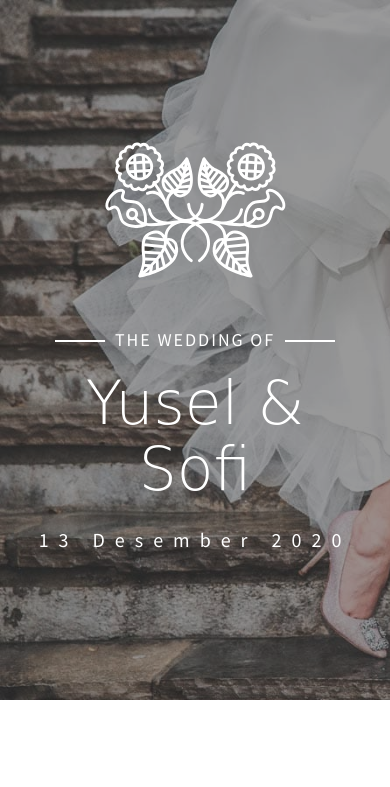
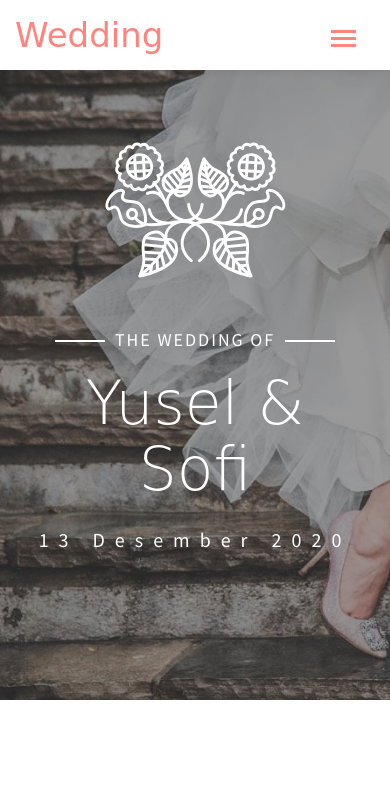
Before and after one commit to yuselsofi/yuselsofi.github.io, a plain HTML site: page index.html in a window 390 px wide. Shown: the top 787 px of the page. Drawn offline with Linux system fonts and the light colour scheme; files whose address does not match are found by name; a web font is replaced by a local one.

Commit message:
Update index.html

```diff
--- a/index.html
+++ b/index.html
@@ -73,13 +73,14 @@
 </head>
 
 <body>
-	<!-- <header role="banner" id="qbootstrap-header"> -->
-	<!-- <div class="container"> -->
+	<header role="banner" id="qbootstrap-header">
+		<div class="container">
 			<!-- <div class="row"> -->
-	<!-- <nav class="navbar navbar-default">
-	        <div class="navbar-header"> -->
+			<nav class="navbar navbar-default">
+				<div class="navbar-header">
 					<!-- Mobile Toggle Menu Button -->
-	<!-- <a href="#" class="js-qbootstrap-nav-toggle qbootstrap-nav-toggle" data-toggle="collapse" data-target="#navbar" aria-expanded="false" aria-controls="navbar"><i></i></a>
+					<a href="#" class="js-qbootstrap-nav-toggle qbootstrap-nav-toggle" data-toggle="collapse"
+						data-target="#navbar" aria-expanded="false" aria-controls="navbar"><i></i></a>
 					<a class="navbar-brand" href="index.html">Wedding</a>
 				</div>
 				<div id="navbar" class="navbar-collapse collapse">
@@ -95,10 +96,10 @@
 						<li><a href="#" data-nav-section="blog"><span>Blog</span></a></li>
 					</ul>
 				</div>
-		    </nav> -->
+			</nav>
 			<!-- </div> -->
-	<!-- </div> -->
-	<!-- </header> -->
+		</div>
+	</header>
 
 	<div class="qbootstrap-hero" data-section="home">
 		<div class="qbootstrap-overlay"></div>
```
Lines whose indentation alone changed are shown as unchanged.
